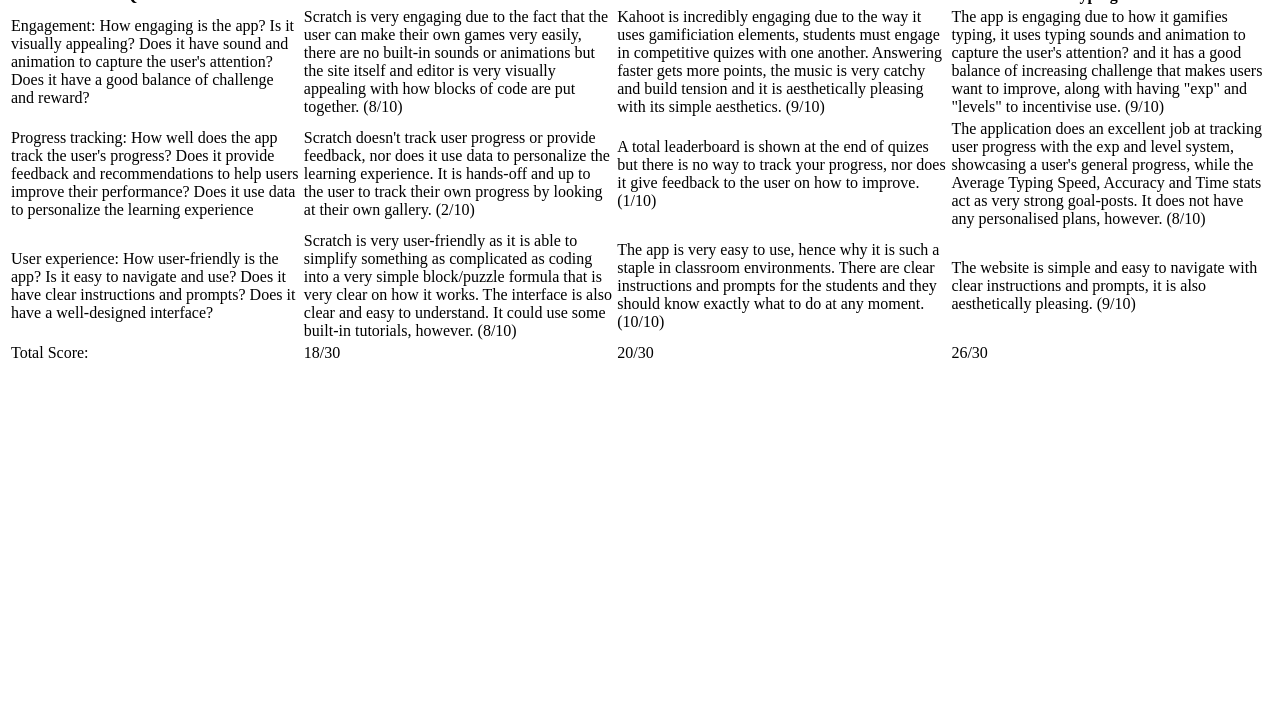
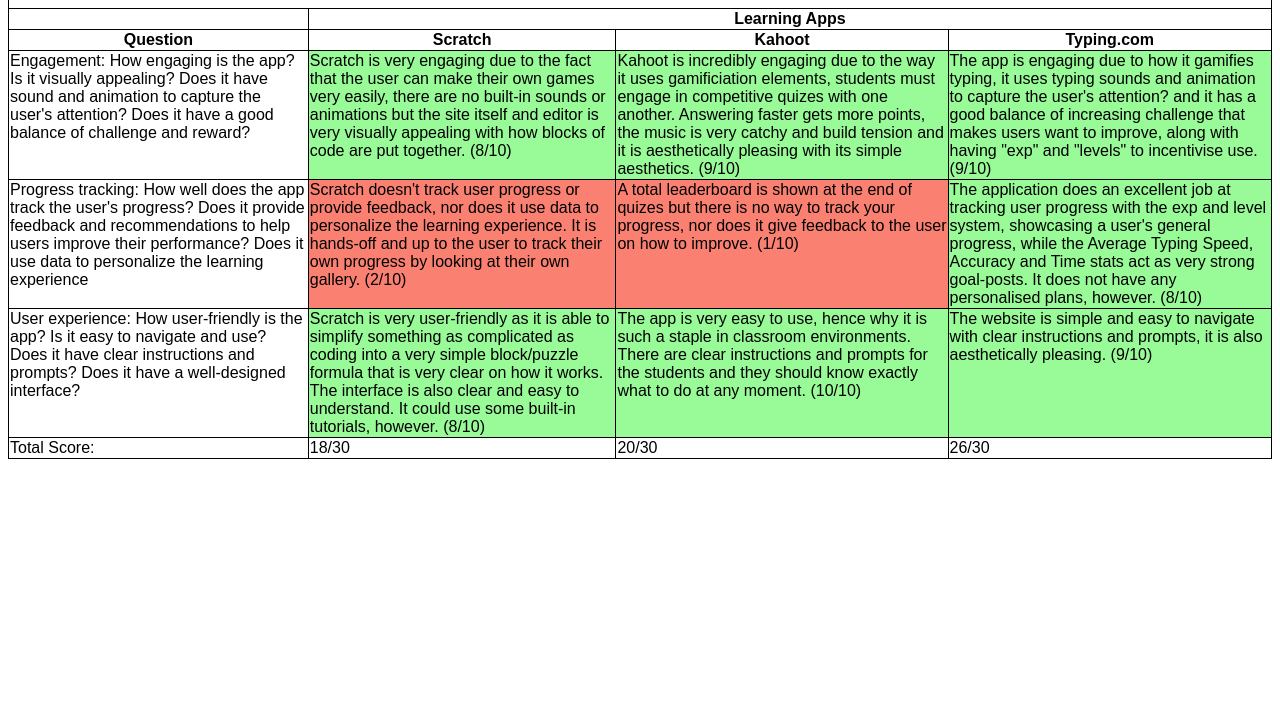
Before and after one commit to KenPowerClassroom/ixd-project-2024-TymekWalichnowski, a plain HTML site: page competitiveaudit.html in a window 1280 px wide. Shown: the part 83-800 px from the top of the page. Drawn offline with Linux system fonts and the light colour scheme.

Commit message:
Updated competitive audit table and font

```diff
--- a/competitiveaudit.html
+++ b/competitiveaudit.html
@@ -1,9 +1,19 @@
+<!DOCTYPE html>
+<html>
+    <link rel = "stylesheet" type="text/css" href= "./style.css"/>
+
+
+    <table>
+        <thead>
+            <th colspan="4">
                 <h1>
                   Competitive Audit
                 </h1>
-
-<table>
-    <thead>
+            </th>
+            <tr>
+                <td></td>
+                <th colspan="3">Learning Apps</td>
+            </tr>
             <tr>
                 <th>Question</th>
                 <th>Scratch</th>
@@ -21,19 +31,19 @@
                     user's attention? Does it
                     have a good balance of
                     challenge and reward? </td>
-            <td>Scratch is very engaging due
+                <td class="table-green">Scratch is very engaging due
                     to the fact that the user can
                     make their own games very easily,
                     there are no built-in sounds or animations
                     but the site itself and editor is very visually
                     appealing with how blocks of code are put together. (8/10)
                 </td>
-            <td>Kahoot is incredibly engaging due to the way it uses gamificiation elements,
+                <td class="table-green">Kahoot is incredibly engaging due to the way it uses gamificiation elements,
                     students must engage in competitive quizes with one another.
                     Answering faster gets more points, the music is very catchy and build tension
                     and it is aesthetically pleasing with its simple aesthetics. (9/10)
                 </td>
-            <td>The app is engaging due to how it gamifies typing,
+                <td class="table-green">The app is engaging due to how it gamifies typing,
                     it uses typing sounds and animation to capture the user's attention?
                     and it has a good balance of increasing challenge that makes users want to improve,
                     along with having "exp" and "levels" to incentivise use.
@@ -50,40 +60,40 @@
                     performance? Does it use
                     data to personalize the
                     learning experience </td>
-            <td>Scratch doesn't track user progress or
+                <td class="table-red">Scratch doesn't track user progress or
                     provide feedback, nor does it use data to personalize the
                     learning experience. It is hands-off and up to the user to
                     track their own progress by looking at their own gallery. (2/10)
                 </td>
-            <td>A total leaderboard is shown at the end of quizes
+                <td class="table-red">A total leaderboard is shown at the end of quizes
                     but there is no way to track your progress, nor does it give feedback
                     to the user on how to improve. (1/10)</td>
-            <td>The application does an excellent job at tracking user progress
+                <td class="table-green" >The application does an excellent job at tracking user progress
                     with the exp and level system, showcasing a user's general progress,
                     while the Average Typing Speed, Accuracy and Time stats act as very strong
                     goal-posts. It does not have any personalised plans, however. (8/10)
                 </td>
             </tr>
             <tr>
-            <td>User experience: How
+                <td >User experience: How
                     user-friendly is the app?
                     Is it easy to navigate and
                     use? Does it have clear
                     instructions and
                     prompts? Does it have a
                     well-designed interface? </td>
-            <td>Scratch  is very user-friendly as it is able to
+                <td class="table-green">Scratch  is very user-friendly as it is able to
                     simplify something as complicated as coding
                     into a very simple block/puzzle formula that is very clear
                     on how it works. The interface is also clear and easy to understand.
                     It could use some built-in tutorials, however. (8/10)
                 </td>
-            <td>The app is very easy to use, hence why it is such a staple
+                <td class="table-green">The app is very easy to use, hence why it is such a staple
                     in classroom environments. There are clear instructions and
                     prompts for the students and they should know exactly what to do at
                     any moment. (10/10)
                 </td>
-            <td>
+                <td class="table-green">
                     The website is simple and easy to navigate with clear instructions
                     and prompts, it is also aesthetically pleasing. (9/10)
                 </td>
@@ -95,3 +105,4 @@
                 <td>26/30</td>
         </tbody>
     </table>
+</html>
--- a/style.css
+++ b/style.css
@@ -4,6 +4,7 @@
 
 body{
     display: flex;
+    font-family: Arial;
 }
 
 #nav a{
@@ -14,3 +15,33 @@
     min-width: 200px;
     background-color:bisque;
 }
+
+/* Table */
+table{
+    border: 1px solid;
+    border-collapse: collapse;
+    vertical-align: top;
+}
+th{
+    border: 1px solid;
+    border-collapse: collapse;
+
+
+}
+td{
+    border: 1px solid;
+    border-collapse: collapse;
+    vertical-align: top;
+
+}
+
+.table-green{
+    background-color: palegreen;
+
+}
+.table-orange{
+    background-color: palegoldenrod;
+}
+.table-red{
+    background-color: salmon;
+}
```
Lines whose indentation alone changed are shown as unchanged.
